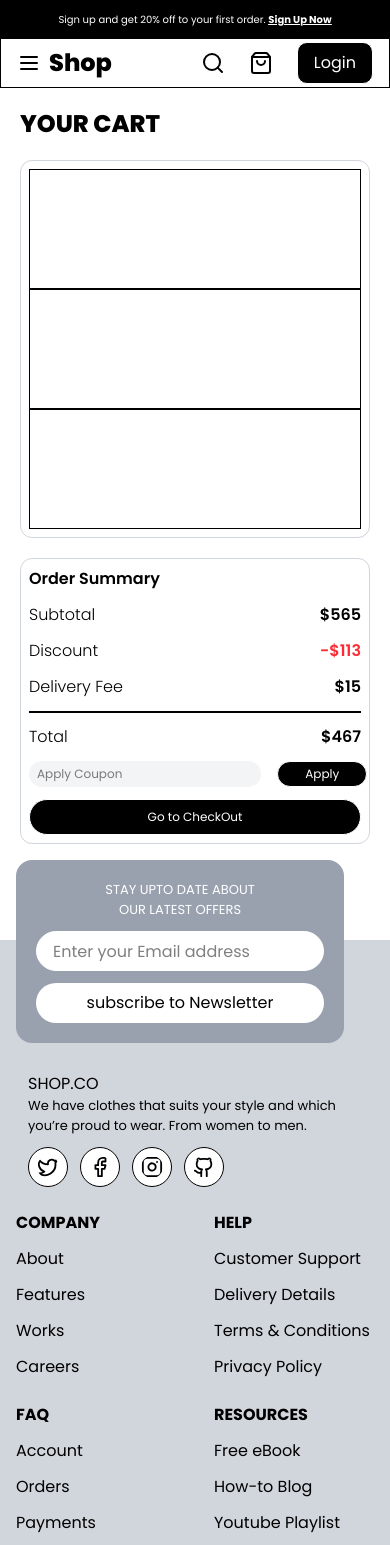
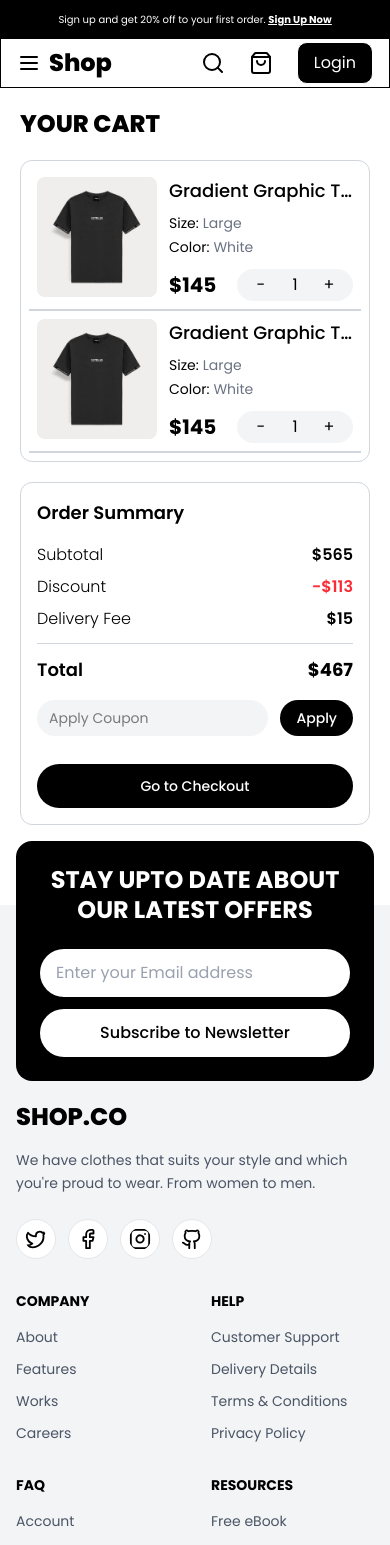
Before and after one commit to yashchalke/E-Commerce-Website, a React (Vite) app in the folder client/: page /cart in a window 390 px wide. Shown: the top 1545 px of the page. Built offline with nearby package versions, Linux system fonts and the light colour scheme.

Commit message:
Fixed all responsive problems and completed cart page

```diff
--- a/client/src/components/CartItemCard.jsx
+++ b/client/src/components/CartItemCard.jsx
@@ -1,8 +1,48 @@
 import React from 'react'
+import { products } from '../assets/products/productimages'
 
 const CartItemCard = () => {
   return (
-    <div>CartItemCard</div>
+    <div className='w-full max-w-full'>
+      <div className='grid grid-cols-[120px_1fr] md:grid-cols-[130px_1fr] gap-3 p-2'>
+        {/* Image Container */}
+        <div className='flex-shrink-0'>
+          <div className='w-full aspect-square bg-gray-100 rounded-lg overflow-hidden'>
+            <img
+              className="w-full h-full object-cover"
+              src={products.product_1}
+              alt="Gradient Graphic T-shirt"
+            />
+          </div>
+        </div>
+
+        {/* Content Container */}
+        <div className='min-w-0 flex flex-col justify-between'>
+          <div className='space-y-2'>
+            <h3 className='text-lg md:text-xl font-medium truncate'>
+              Gradient Graphic T-shirt
+            </h3>
+            <div className='text-sm space-y-1'>
+              <p className='flex'>
+                Size: <span className='text-gray-500 ml-1'>Large</span>
+              </p>
+              <p className='flex'>
+                Color: <span className='text-gray-500 ml-1'>White</span>
+              </p>
+            </div>
+          </div>
+
+          <div className='flex justify-between items-center mt-3'>
+            <h2 className='font-bold text-xl md:text-2xl'>$145</h2>
+            <div className='flex items-center gap-3 px-3 py-1 bg-gray-100 rounded-full'>
+              <button className='w-6 h-6 flex items-center justify-center'>-</button>
+              <span className='min-w-[20px] text-center'>1</span>
+              <button className='w-6 h-6 flex items-center justify-center'>+</button>
+            </div>
+          </div>
+        </div>
+      </div>
+    </div>
   )
 }
 
--- a/client/src/components/Footer.jsx
+++ b/client/src/components/Footer.jsx
@@ -5,70 +5,110 @@ import {FaCcVisa,FaCcMastercard,FaPaypal,FaApplePay,FaGooglePay} from 'react-ico
 const Footer = () => {
   return (
     <footer>
-    <div className='relative lg:mt-20 mt-15 '>
-        <div className='absolute top-[-80px] lg:px-10 px-5 py-5 ml-4 w-82 rounded-2xl lg:min-w-330 lg:ml-24 lg:min-h-30 lg:top-[-60px] bg-gray-400'>
-            <div className='flex flex-col gap-y-3 lg:flex lg:justify-between lg:flex-row'>
-                <div className='text-white text-[13px] text-center lg:text-left lg:flex lg:items-center lg:font-extrabold lg:text-3xl'>
-                    STAY UPTO DATE ABOUT <br /> OUR LATEST OFFERS
+      <div className='relative mt-15 lg:mt-20'>
+        {/* Newsletter Subscription Section */}
+        <div className='absolute inset-x-4 lg:inset-x-16 -top-16 lg:-top-20 z-10'>
+          <div className='bg-black rounded-2xl p-6 lg:p-8'>
+            <div className='flex flex-col lg:flex-row lg:items-center lg:justify-between gap-6'>
+              {/* Newsletter Text */}
+              <div className='text-white text-center lg:text-left'>
+                <h2 className='text-2xl lg:text-4xl font-bold leading-tight'>
+                  STAY UPTO DATE ABOUT
+                  <br className='hidden lg:block' />
+                  <span className='lg:inline block'> OUR LATEST OFFERS</span>
+                </h2>
               </div>
-                <div className='flex flex-col gap-y-3'>
-                    <input className='border border-white h-10 px-4 bg-white rounded-3xl' placeholder='Enter your Email address'/>
-                    <button className='text-black bg-white py-2 lg:px-30 rounded-3xl'>subscribe to Newsletter</button>
+
+              {/* Input Form */}
+              <div className='flex flex-col gap-3 w-full lg:w-auto lg:min-w-[350px]'>
+                <input
+                  className='w-full px-4 py-3 bg-white rounded-full text-gray-600 placeholder-gray-400'
+                  placeholder='Enter your Email address'
+                  type="email"
+                />
+                <button className='w-full px-6 py-3 text-black bg-white rounded-full font-medium hover:bg-gray-100 transition-colors'>
+                  Subscribe to Newsletter
+                </button>
               </div>
             </div>
           </div>
-        <div className='bg-gray-300 h-200 lg:h-90 py-30 px-4 lg:py-24 lg:px-24'>
-            <div className='min-h-40 lg:flex lg:justify-between'>
-                <div className='lg:w-60 px-3 py-3 lg:flex lg:flex-col gap-y-3'> {/*logo*/}
-                    <h1 className=' lg:text-3xl lg:font-extrabold'>SHOP.CO</h1>
-                    <p className='text-[13px]'>We have clothes that suits your style and which you’re proud to wear. From women to men.</p>
-                    <div className='flex flex-row gap-x-3 lg:mt-2 mt-3'>
-                        <Twitter className='border w-10 h-10 p-2 rounded-3xl bg-white'/>
-                        <Facebook className='border w-10 h-10 p-2 rounded-3xl bg-white'/>
-                        <Instagram className='border w-10 h-10 p-2 rounded-3xl bg-white'/>
-                        <Github className='border w-10 h-10 p-2 rounded-3xl bg-white'/>
+        </div>
+
+        {/* Main Footer Content */}
+        <div className='bg-gray-100 pt-24 lg:pt-28 pb-8 px-4 lg:px-16'>
+          {/* Footer Links Section */}
+          <div className='flex flex-col lg:flex-row lg:justify-between mb-8'>
+            {/* Company Info */}
+            <div className='mb-8 lg:mb-0 lg:max-w-xs mt-25 lg:mt-0'>
+              <h1 className='text-2xl lg:text-3xl font-extrabold mb-4'>SHOP.CO</h1>
+              <p className='text-sm text-gray-600 mb-6 leading-relaxed'>
+                We have clothes that suits your style and which you're proud to wear. From women to men.
+              </p>
+              <div className='flex gap-3'>
+                <Twitter className='w-10 h-10 p-2 bg-white border border-gray-200 rounded-full hover:bg-gray-50 cursor-pointer'/>
+                <Facebook className='w-10 h-10 p-2 bg-white border border-gray-200 rounded-full hover:bg-gray-50 cursor-pointer'/>
+                <Instagram className='w-10 h-10 p-2 bg-white border border-gray-200 rounded-full hover:bg-gray-50 cursor-pointer'/>
+                <Github className='w-10 h-10 p-2 bg-white border border-gray-200 rounded-full hover:bg-gray-50 cursor-pointer'/>
               </div>
             </div>
-            <div className='lg:flex lg:gap-x-30 lg:px-10 flex flex-wrap justify-between'>
-            <div className='flex flex-col gap-y-3 py-3 w-37'>
-                <div className='font-bold'>COMPANY</div>
-                <div>About</div>
-                <div>Features</div>
-                <div>Works</div>
-                <div>Careers</div>
+
+            {/* Footer Links Grid */}
+            <div className='grid grid-cols-2 lg:grid-cols-4 gap-8 lg:gap-16 flex-1 lg:max-w-3xl'>
+              <div className='space-y-4'>
+                <h3 className='font-bold text-sm'>COMPANY</h3>
+                <div className='space-y-3 text-sm text-gray-600'>
+                  <div className='hover:text-black cursor-pointer'>About</div>
+                  <div className='hover:text-black cursor-pointer'>Features</div>
+                  <div className='hover:text-black cursor-pointer'>Works</div>
+                  <div className='hover:text-black cursor-pointer'>Careers</div>
                 </div>
-            <div className='flex flex-col gap-y-3 py-3 w-40 '>
-                <div className='font-bold'>HELP</div>
-                <div>Customer Support</div>
-                <div>Delivery Details</div>
-                <div>Terms & Conditions</div>
-                <div>Privacy Policy</div>
               </div>
-            <div className='flex flex-col gap-y-3 py-3 w-37 '>
-                <div className='font-bold'>FAQ</div>
-                <div>Account</div>
-                <div className='hidden lg:block'>Manage Deliveries</div>
-                <div>Orders</div>
-                <div>Payments</div>
+
+              <div className='space-y-4'>
+                <h3 className='font-bold text-sm'>HELP</h3>
+                <div className='space-y-3 text-sm text-gray-600'>
+                  <div className='hover:text-black cursor-pointer'>Customer Support</div>
+                  <div className='hover:text-black cursor-pointer'>Delivery Details</div>
+                  <div className='hover:text-black cursor-pointer'>Terms & Conditions</div>
+                  <div className='hover:text-black cursor-pointer'>Privacy Policy</div>
                 </div>
-            <div className='flex flex-col gap-y-3 py-3 w-40 '>
-                <div className='font-bold'>RESOURCES</div>
-                <div>Free eBook</div>
-                <div className='hidden lg:block'>Development Tutorial</div>
-                <div>How-to Blog</div>
-                <div>Youtube Playlist</div>
+              </div>
+
+              <div className='space-y-4'>
+                <h3 className='font-bold text-sm'>FAQ</h3>
+                <div className='space-y-3 text-sm text-gray-600'>
+                  <div className='hover:text-black cursor-pointer'>Account</div>
+                  <div className='hover:text-black cursor-pointer hidden lg:block'>Manage Deliveries</div>
+                  <div className='hover:text-black cursor-pointer'>Orders</div>
+                  <div className='hover:text-black cursor-pointer'>Payments</div>
+                </div>
+              </div>
+
+              <div className='space-y-4'>
+                <h3 className='font-bold text-sm'>RESOURCES</h3>
+                <div className='space-y-3 text-sm text-gray-600'>
+                  <div className='hover:text-black cursor-pointer'>Free eBook</div>
+                  <div className='hover:text-black cursor-pointer hidden lg:block'>Development Tutorial</div>
+                  <div className='hover:text-black cursor-pointer'>How-to Blog</div>
+                  <div className='hover:text-black cursor-pointer'>Youtube Playlist</div>
                 </div>
               </div>
             </div>
-            <div className='border'></div>
-            <div className='lg:flex lg:flex-row lg:justify-between mt-3 flex flex-col items-center text-center'>
-            <div>Shop.co © 2000-2023, All Rights Reserved</div>
-            <div className='flex gap-x-3'>
-                <FaCcVisa className='w-10 h-10'/>
-                <FaCcMastercard className='w-10 h-10'/>
-                <FaPaypal className='w-10 h-10'/>
-                <FaApplePay className='w-10 h-10'/>
-                <FaGooglePay className='w-10 h-10'/>
+          </div>
+
+          {/* Footer Bottom */}
+          <div className='border-t border-gray-200 pt-6'>
+            <div className='flex flex-col lg:flex-row lg:justify-between items-center gap-4'>
+              <div className='text-sm text-gray-600'>
+                Shop.co © 2000-2023, All Rights Reserved
+              </div>
+              <div className='flex gap-3'>
+                <FaCcVisa className='w-12 h-8 text-gray-600 hover:text-black cursor-pointer'/>
+                <FaCcMastercard className='w-12 h-8 text-gray-600 hover:text-black cursor-pointer'/>
+                <FaPaypal className='w-12 h-8 text-gray-600 hover:text-black cursor-pointer'/>
+                <FaApplePay className='w-12 h-8 text-gray-600 hover:text-black cursor-pointer'/>
+                <FaGooglePay className='w-12 h-8 text-gray-600 hover:text-black cursor-pointer'/>
+              </div>
             </div>
           </div>
         </div>
@@ -77,7 +117,4 @@ const Footer = () => {
   )
 }
 
-{/* Issue in responsiveness of footer need to do something*/}
-
-
 export default Footer
--- a/client/src/pages/Cart.jsx
+++ b/client/src/pages/Cart.jsx
@@ -1,62 +1,75 @@
 import React from 'react'
 import Reviewcard from '../components/Reviewcard'
+import CartItemCard from '../components/CartItemCard'
 
 const Cart = () => {
+  return (
+    <div className='md:px-12 md:py-5 px-5 py-5'>
+      <h1 className='md:text-4xl font-extrabold text-2xl mb-5'>YOUR CART</h1>
 
-  return (
-    <>
-    <div className='md:px-12 md:py-5 px-5 py-5'>
-      <h1 className='md:text-4xl font-extrabold text-2xl'>YOUR CART</h1>
-      <div className=' md:grid md:grid-cols-[60%_39%] gap-4 md:mb-4'>
-        <div className='border border-gray-300 rounded-xl px-2 py-2 mt-5'>
-          <div className='border h-30'></div>
-          <div className='border h-30'></div>
-          <div className='border h-30'></div>
+      <div className='md:grid md:grid-cols-[60%_39%] gap-4'>
+        {/* Cart Items Section */}
+        <div className='border border-gray-300 rounded-xl p-2 mt-5 md:mt-0 overflow-hidden'>
+          <div className='border-b-2 border-gray-300 w-full'>
+            <CartItemCard />
+          </div>
+          <div className='border-b-2 border-gray-300 w-full'>
+            <CartItemCard />
+          </div>
         </div>
-        <div className='md:mt-5 md:mb-4 mt-5 mb-4'>
-          <div className='border rounded-xl border-gray-300 px-2 py-2'>
-            <h1 className='font-semibold'>Order Summary</h1>
-            <div className='mt-3 flex flex-col gap-y-3'>
-              <div className='flex justify-between'>
-                <h1 className='font-light'>Subtotal</h1>
-                <h1 className='font-semibold'>$565</h1>
-              </div>
 
-              <div className='flex justify-between'>
-                <h1 className='font-light'>Discount</h1>
-                <h1 className='font-semibold text-red-500'>-$113</h1>
-              </div>
+        {/* Order Summary Section */}
+        <div className='mt-5 md:mt-0'>
+          <div className='border rounded-xl border-gray-300 p-4'>
+            <h2 className='font-semibold text-lg mb-4'>Order Summary</h2>
 
-              <div className='flex justify-between'>
-                <h1 className='font-light'>Delivery Fee</h1>
-                <h1 className='font-semibold'>$15</h1>
-              </div>
+            <div className='space-y-3'>
+              {/* Price Breakdown */}
+              <div className='space-y-2'>
+                <div className='flex justify-between'>
+                  <span className='font-light'>Subtotal</span>
+                  <span className='font-semibold'>$565</span>
+                </div>
 
-              <div className='border'></div>
+                <div className='flex justify-between'>
+                  <span className='font-light'>Discount</span>
+                  <span className='font-semibold text-red-500'>-$113</span>
+                </div>
 
-              <div className='flex justify-between'>
-                <h1 className='font-light'>Total</h1>
-                <h1 className='font-semibold'>$467</h1>
-              </div>
-
-              <div className='grid grid-cols-[70%_27%] gap-4'>
-                <div className=' '>
-                  <input className='py-1 w-full bg-gray-100 rounded-2xl px-2 md:text-[15px] text-[12px]' placeholder='Apply Coupon'></input>
-                </div>
-                <div className=''>
-                  <button className='h-full w-full text-white bg-black rounded-2xl border md:text-[15px] text-[12px] flex justify-center items-center'>Apply</button>
+                <div className='flex justify-between'>
+                  <span className='font-light'>Delivery Fee</span>
+                  <span className='font-semibold'>$15</span>
                 </div>
               </div>
 
-              <div>
-                <button className='px-7 py-2 h-full w-full text-white bg-black rounded-3xl border md:text-[15px] text-[12px]'>Go to CheckOut</button>
+              <hr className='border-gray-300' />
+
+              <div className='flex justify-between text-lg'>
+                <span className='font-semibold'>Total</span>
+                <span className='font-bold'>$467</span>
               </div>
+
+              {/* Coupon Section */}
+              <div className='grid grid-cols-[1fr_auto] gap-3 mt-4'>
+                <input
+                  className='py-2 px-3 bg-gray-100 rounded-full text-sm w-full'
+                  placeholder='Apply Coupon'
+                  type="text"
+                />
+                <button className='px-4 py-2 text-white bg-black rounded-full text-sm font-medium hover:bg-gray-800 transition-colors'>
+                  Apply
+                </button>
+              </div>
+
+              {/* Checkout Button */}
+              <button className='w-full py-3 text-white bg-black rounded-full text-sm font-medium hover:bg-gray-800 transition-colors mt-4'>
+                Go to Checkout
+              </button>
             </div>
           </div>
         </div>
       </div>
     </div>
-    </>
   )
 }
 
```
Lines whose indentation alone changed are shown as unchanged.
